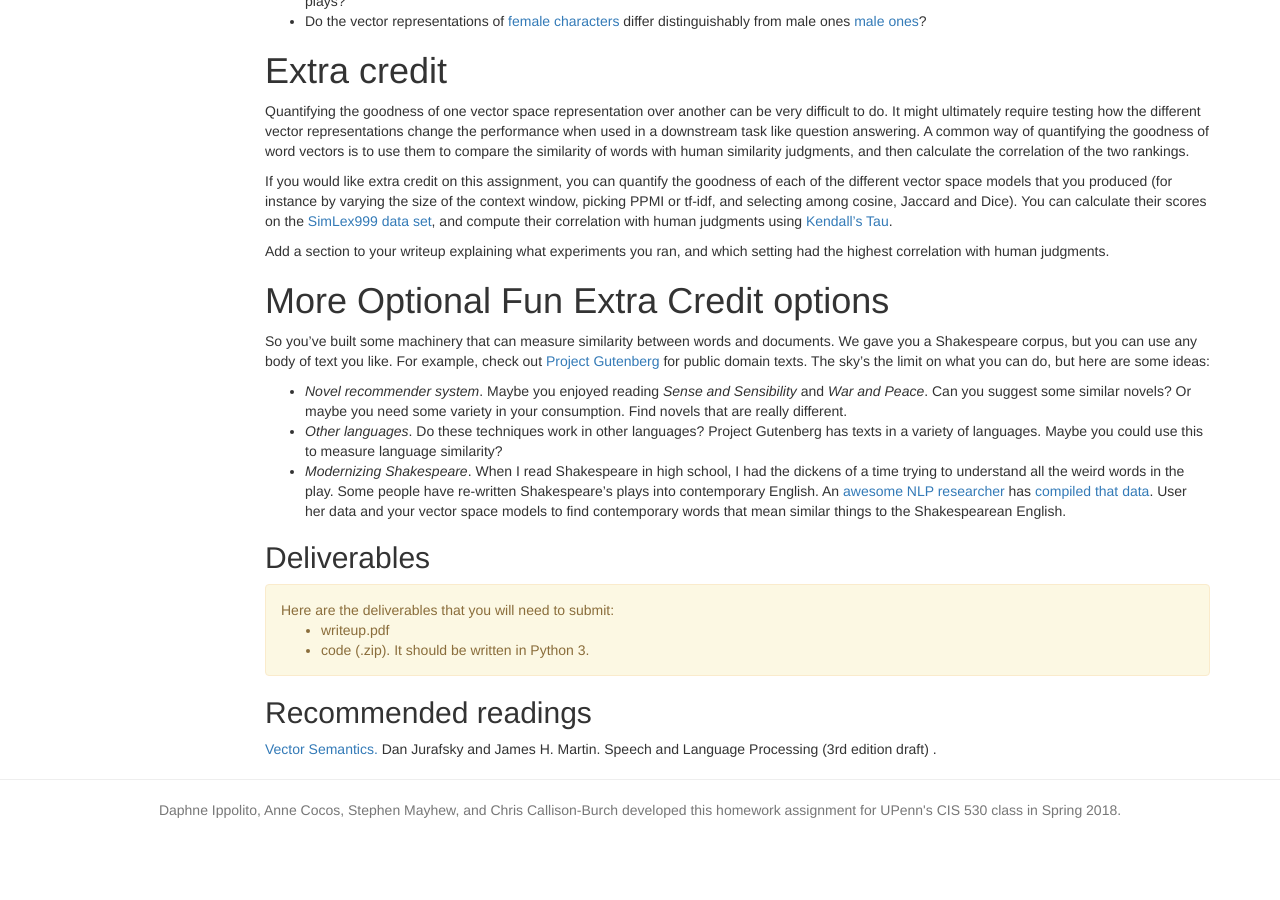
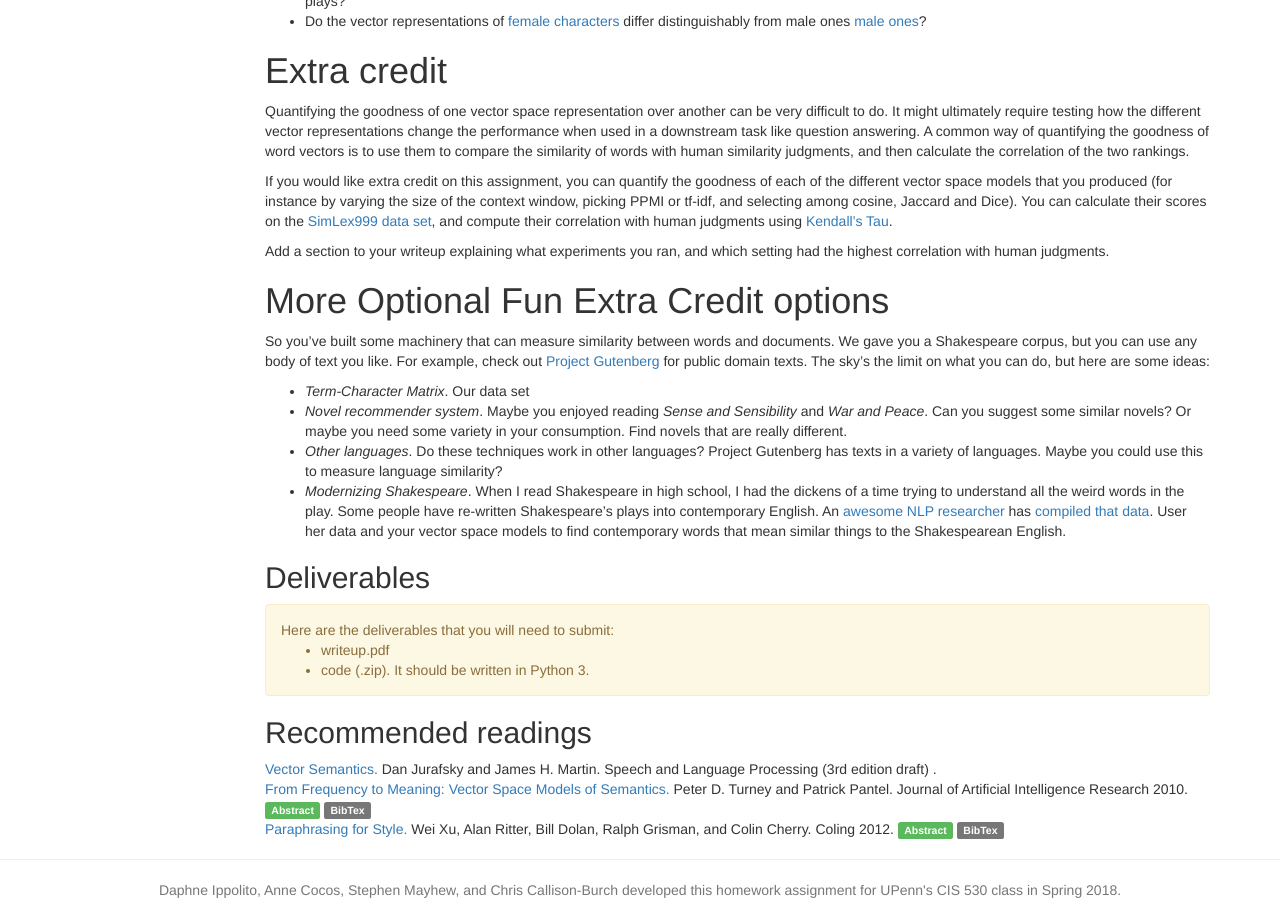
Before and after one commit to computational-linguistics-class/computational-linguistics-class.github.io, a Jekyll site: the page built from assignment3.md, in a window 1280 px wide and 900 px high, scrolled down 3846 px. Built offline with Jekyll 4.4.1, drawn with Linux system fonts in a browser that asks for light colours; nearby versions of some CDN libraries; formulas are drawn with MathJax 3; a script that is not in the unit is left out; before the commit the page ends 4666 px from its top, so only the background shows below that; some of the changed lines change nothing that is shown.

Commit message:
Added recommended readings

```diff
--- a/assignment3.md
+++ b/assignment3.md
@@ -15,6 +15,42 @@ readings:
    venue: Speech and Language Processing (3rd edition draft)
    type: textbook
    url: https://web.stanford.edu/~jurafsky/slp3/15.pdf
+-
+   title: From Frequency to Meaning&colon; Vector Space Models of Semantics
+   authors: Peter D. Turney and Patrick Pantel
+   venue: Journal of Artificial Intelligence Research
+   year: 2010
+   type: journal
+   url: https://www.jair.org/media/2934/live-2934-4846-jair.pdf
+   id: from-frequency-to-meaning
+   abstract: Computers understand very little of the meaning of human language. This profoundly limits our ability to give instructions to computers, the ability of computers to explain their actions to us, and the ability of computers to analyse and process text. Vector space models (VSMs) of semantics are beginning to address these limits. This paper surveys the use of VSMs for semantic processing of text. We organize the literature on VSMs according to the structure of the matrix in a VSM. There are currently three broad classes of VSMs, based on term–document, word–context, and pair–pattern matrices, yielding three classes of applications. We survey a broad range of applications in these three categories and we take a detailed look at a specific open source project in each category. Our goal in this survey is to show the breadth of applications of VSMs for semantics, to provide a new perspective on VSMs for those who are already familiar with the area, and to provide pointers into the literature for those who are less familiar with the field.
+   bibtex: |
+      @article{turney2010frequency,
+        title={From Frequency to Meaning: Vector Space Models of Semantics},
+        author={Turney, Peter D and Pantel, Patrick},
+        journal={Journal of Artificial Intelligence Research},
+        volume={37},
+        pages={141--188},
+        year={2010}
+      }
+-
+   title: Paraphrasing for Style
+   authors: Wei Xu, Alan Ritter, Bill Dolan, Ralph Grisman, and Colin Cherry
+   venue: Coling
+   year: 2012
+   type: conference
+   url: http://www.aclweb.org/anthology/C12-1177
+   id: paraphrasing-for-style
+   abstract: We present initial investigation into the task of paraphrasing language while targeting a particular writing style. The plays of William Shakespeare and their modern translations are used as a testbed for evaluating paraphrase systems targeting a specific style of writing. We show that even with a relatively small amount of parallel training data, it is possible to learn paraphrase models which capture stylistic phenomena, and these models outperform baselines based on dictionaries and out-of-domain parallel text. In addition we present an initial investigation into automatic evaluation metrics for paraphrasing writing style. To the best of our knowledge this is the first work to investigate the task of paraphrasing text with the goal of targeting a specific style of writing.
+   bibtex: |
+      @inproceedings{xu2012paraphrasing,
+        title={Paraphrasing for Style},
+        author={Xu, Wei and Ritter, Alan and Dolan, Bill and Grishman, Ralph and Cherry, Colin},
+        booktitle={COLING},
+        pages={2899--2914},
+        year={2012}
+      }
+
 ---
 
 
@@ -173,6 +209,7 @@ Add a section to your writeup explaining what experiments you ran, and which set
 
 So you've built some machinery that can measure similarity between words and documents. We gave you a Shakespeare corpus, but you can use any body of text you like. For example, check out [Project Gutenberg](https://www.gutenberg.org/) for public domain texts. The sky's the limit on what you can do, but here are some ideas:
 
+* *Term-Character Matrix*.  Our data set
 * *Novel recommender system*. Maybe you enjoyed reading _Sense and Sensibility_ and _War and Peace_. Can you suggest some similar novels? Or maybe you need some variety in your consumption. Find novels that are really different.
 * *Other languages*. Do these techniques work in other languages? Project Gutenberg has texts in a variety of languages. Maybe you could use this to measure language similarity?
 * *Modernizing Shakespeare*.  When I read Shakespeare in high school, I had the dickens of a time trying to understand all the weird words in the play.  Some people have re-written Shakespeare's plays into contemporary English.  An [awesome NLP researcher](https://cocoxu.github.io) has [compiled that data](https://github.com/cocoxu/Shakespeare).  User her data and your vector space models to find contemporary words that mean similar things to the Shakespearean English.
```
